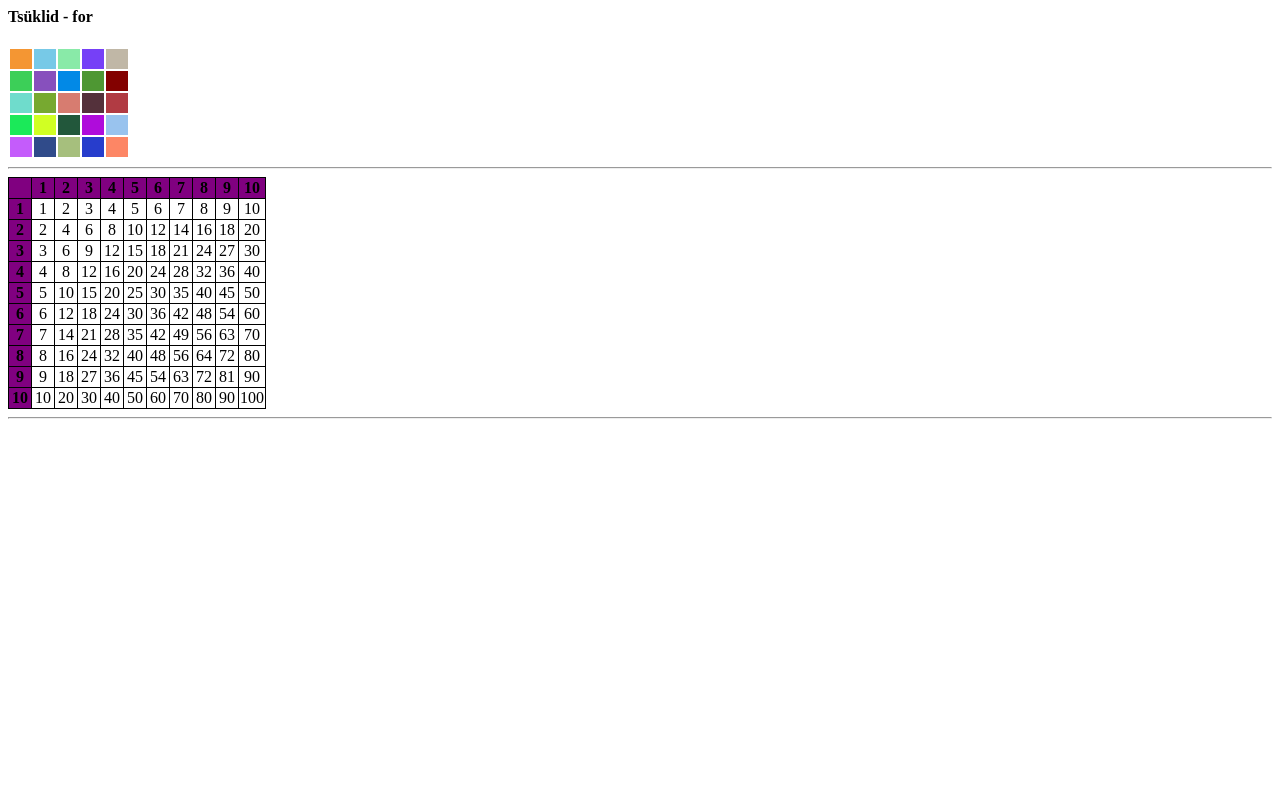
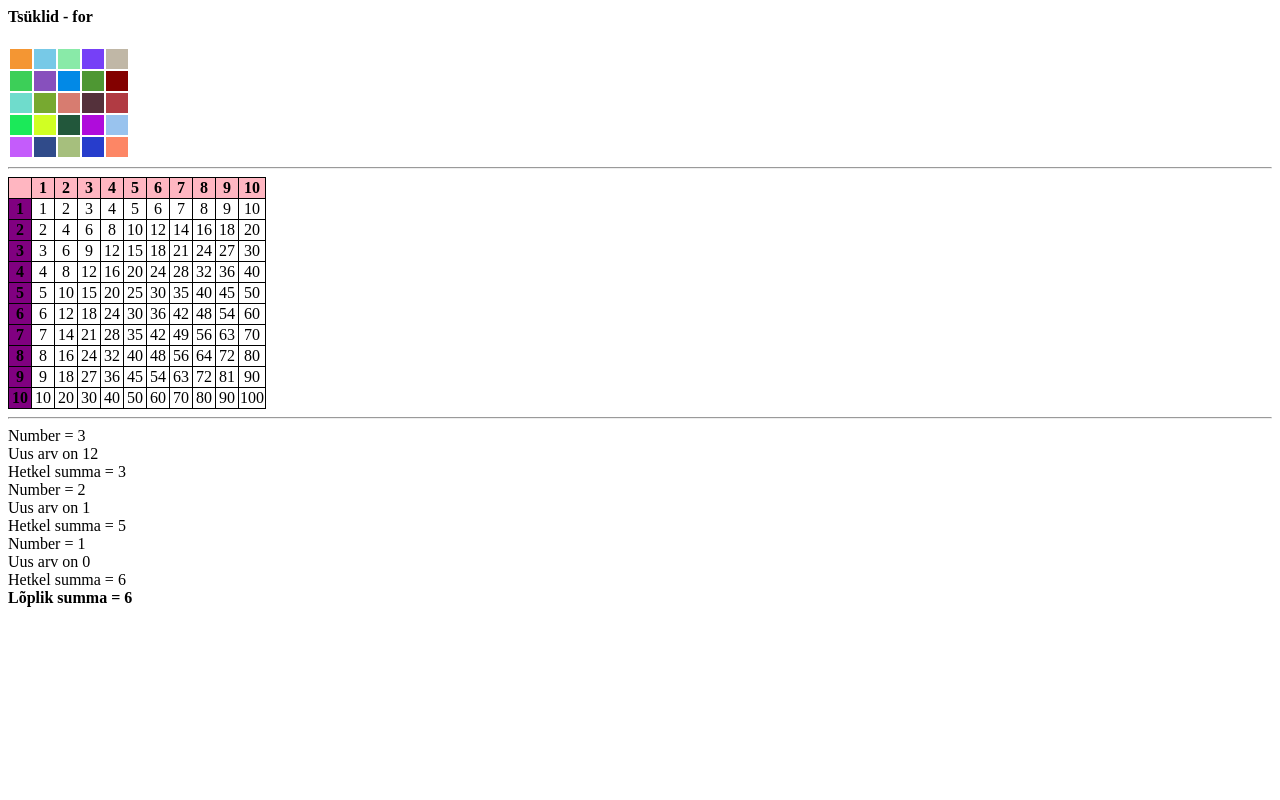
Before and after one commit to HotStealer/PHP_alused, a PHP site: page / in a window 1280 px wide. Run offline with PHP 8.4, Linux system fonts and the light colour scheme.

Commit message:
PHP - tsüklid while

```diff
--- a/loop/index.php
+++ b/loop/index.php
@@ -39,7 +39,7 @@ for($arv2 = 0; $arv2 <= 10; $arv2++){
         $txt = $arv2;
     }*/
     $txt = ($arv2 == 0) ? '&nbsp;' : $arv2;
-    echo '<th style="width: 20px; text-align: center; border:solid 1px black; background: purple">';
+    echo '<th style="width: 20px; text-align: center; border:solid 1px black; background: lightpink">';
     echo $txt;
     echo '</th>';
 }
@@ -60,4 +60,21 @@ for($arv1 = 1; $arv1 <= 10; $arv1++){
     echo '</tr>';
 }
 echo '</table>';
+
 echo '<hr>';
+
+$arv = 123;
+$numbriteSumma = 0;
+while ($arv !=0){
+    //leiame numbri
+    $number = $arv % 10;
+    echo 'Number = '.$number.'<br>';
+    //valmistame arv järgmiseks tsükli sammuks
+    $arv = $arv / 10;
+    settype($arv,'int');
+    echo 'Uus arv on '.$arv.'<br>';
+    //leiame ka hetkel olev summa
+    $numbriteSumma = $numbriteSumma + $number;
+    echo 'Hetkel summa = '.$numbriteSumma.'<br>';
+}
+echo '<b>Lõplik summa = '.$numbriteSumma.'<br></b>';
```
